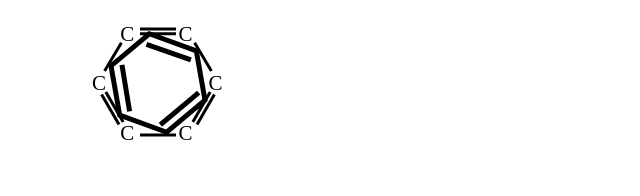
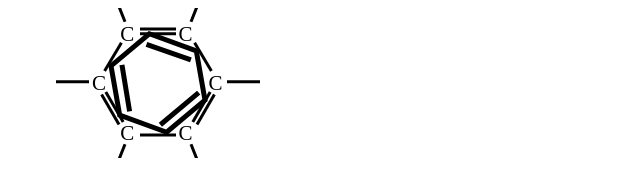
Before and after one commit to sasurai-usagi3/benzene, a plain HTML site: page docs/index.html in a window 1280 px wide. Shown: the full height of the page, 0-640 px from the left. Drawn offline with Linux system fonts and the light colour scheme.

Commit message:
feature: 水素の単結合を表した

```diff
--- a/docs/index.html
+++ b/docs/index.html
@@ -29,6 +29,13 @@
       <line x1="0.3" y1="-0.9" x2="-0.3" y2="-0.9" stroke="#000" stroke-width="0.05" />
       <text x="0.34" y="-0.7" fill="#000" stroke-width="0.05" style="font-size: 0.35px">C</text>
       <line x1="0.61" y1="-0.67" x2="0.89" y2="-0.2" stroke="#000" stroke-width="0.05" />
+      <!-- ここから水素への単結合 -->
+      <line x1="1.15" y1="-0.02" x2="1.7" y2="-0.02" stroke="#000" stroke-width="0.05" />
+      <line x1="0.55" y1="1.02" x2="0.72" y2="1.45" stroke="#000" stroke-width="0.05" />
+      <line x1="-0.55" y1="1.02" x2="-0.72" y2="1.45" stroke="#000" stroke-width="0.05" />
+      <line x1="-1.15" y1="-0.02" x2="-1.7" y2="-0.02" stroke="#000" stroke-width="0.05" />
+      <line x1="-0.55" y1="-1.02" x2="-0.72" y2="-1.45" stroke="#000" stroke-width="0.05" />
+      <line x1="0.55" y1="-1.02" x2="0.72" y2="-1.45" stroke="#000" stroke-width="0.05" />
     </g>
   </svg>
 </body>
```
